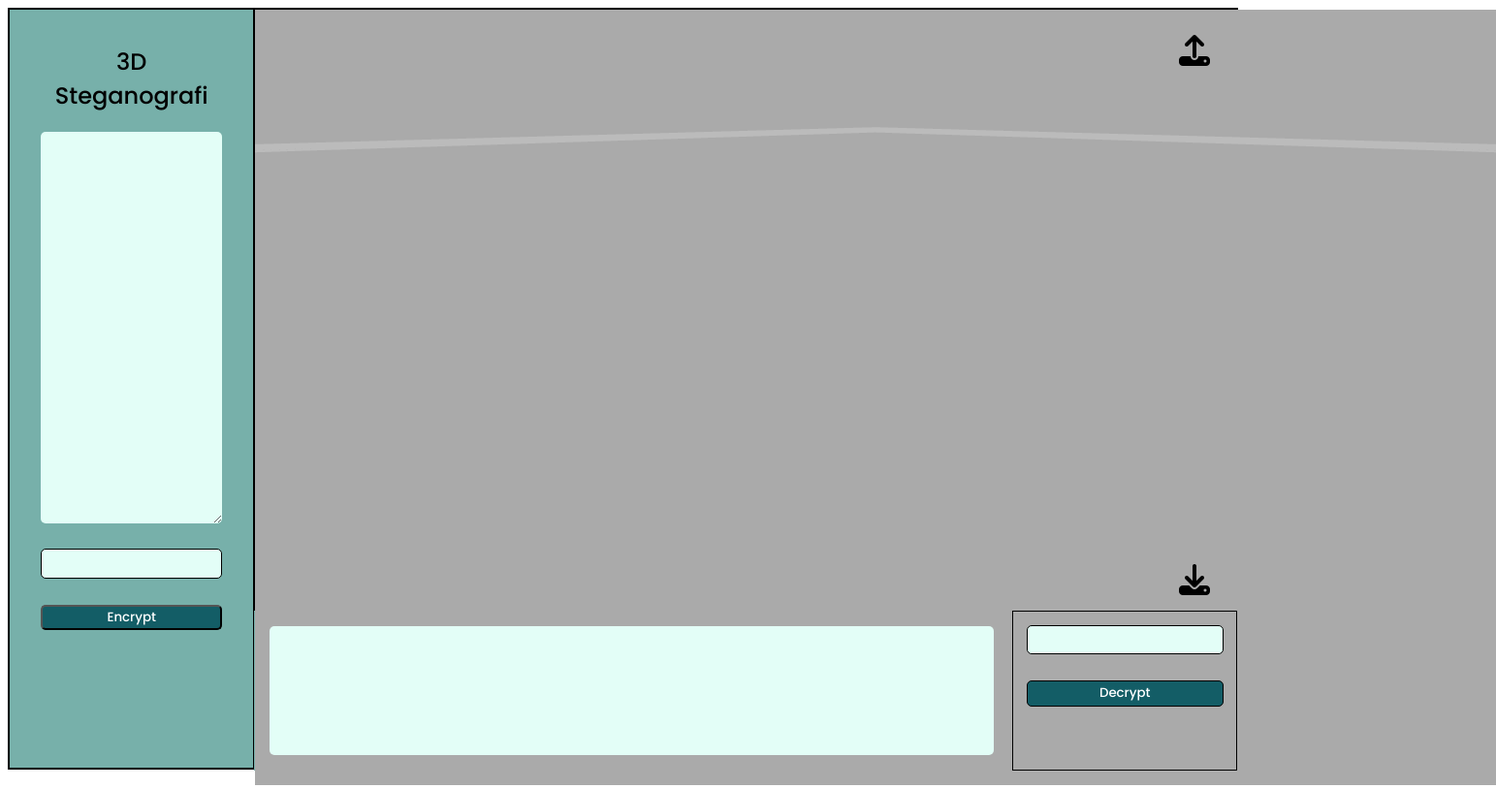
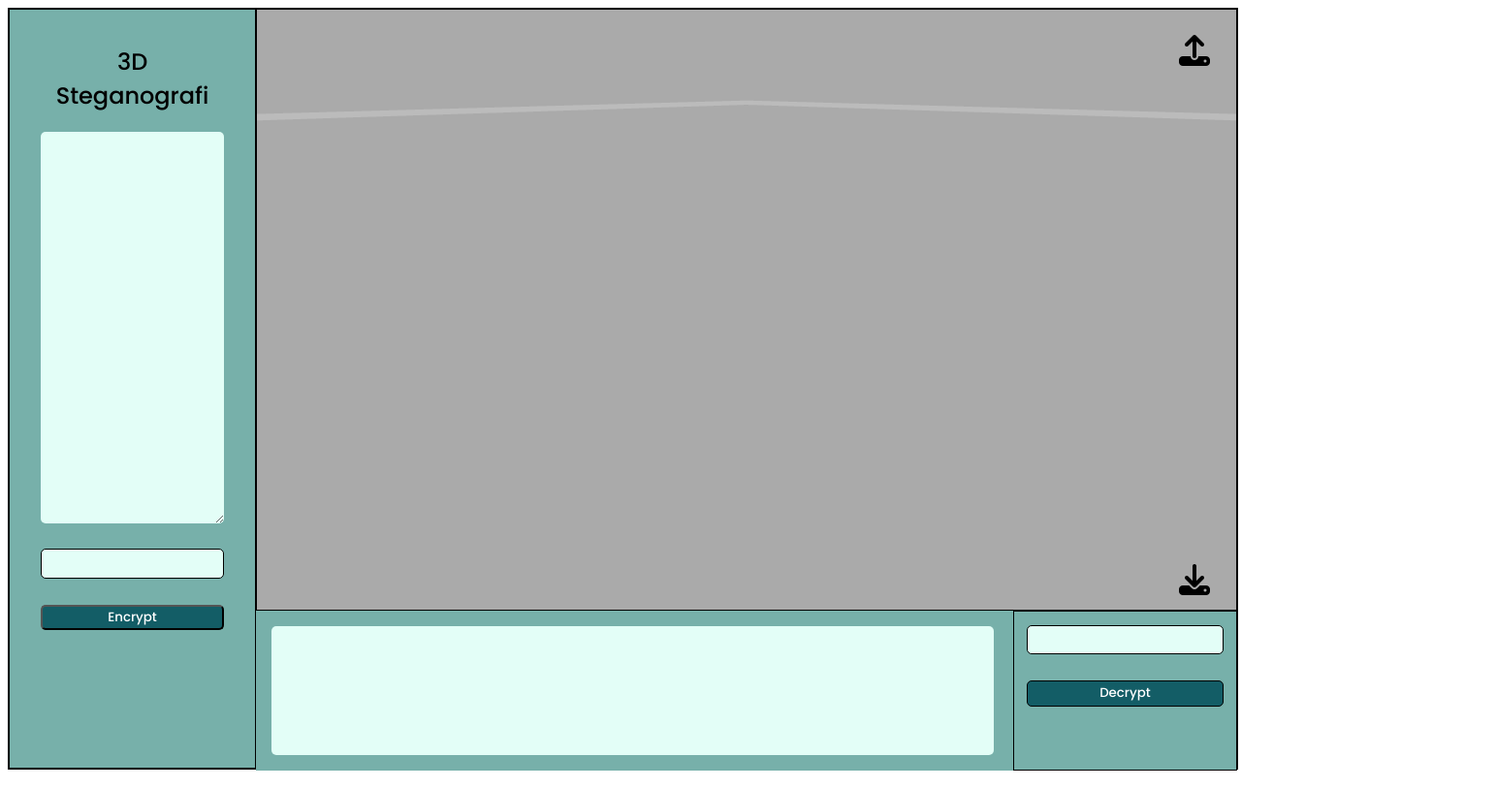
Before and after one commit to unormiesable/3DSteganography, a website built with Vite: page index.html in a window 1280 px wide. Shown: the whole page at 97% size, 1543 px wide, since content can reach past the window. Built offline with nearby package versions, Linux system fonts and the light colour scheme; animation ran at ten frames a second.

Commit message:
fixing the Viewport

```diff
--- a/main.js
+++ b/main.js
@@ -37,9 +37,9 @@ scene.add(grid);
 
 // RESIZE WINDOW
 function onWindowResize() {
-    main_camera.aspect = window.innerWidth / window.innerHeight;
+    main_camera.aspect = canvas.clientWidth / canvas.clientHeight;
     main_camera.updateProjectionMatrix();
-    renderer.setSize(window.innerWidth, window.innerHeight);
+    renderer.setSize(canvas.clientWidth, canvas.clientHeight);
 }
 
 // MAIN FUNC
--- a/style.css
+++ b/style.css
@@ -120,6 +120,7 @@
                 canvas {
                     height: 100%;
                     width: 100%;
+                    background: #000;
                 }
             /* 3D Frame */
 
```
Also changed, not shown: index.html (+1 -0 lines).
